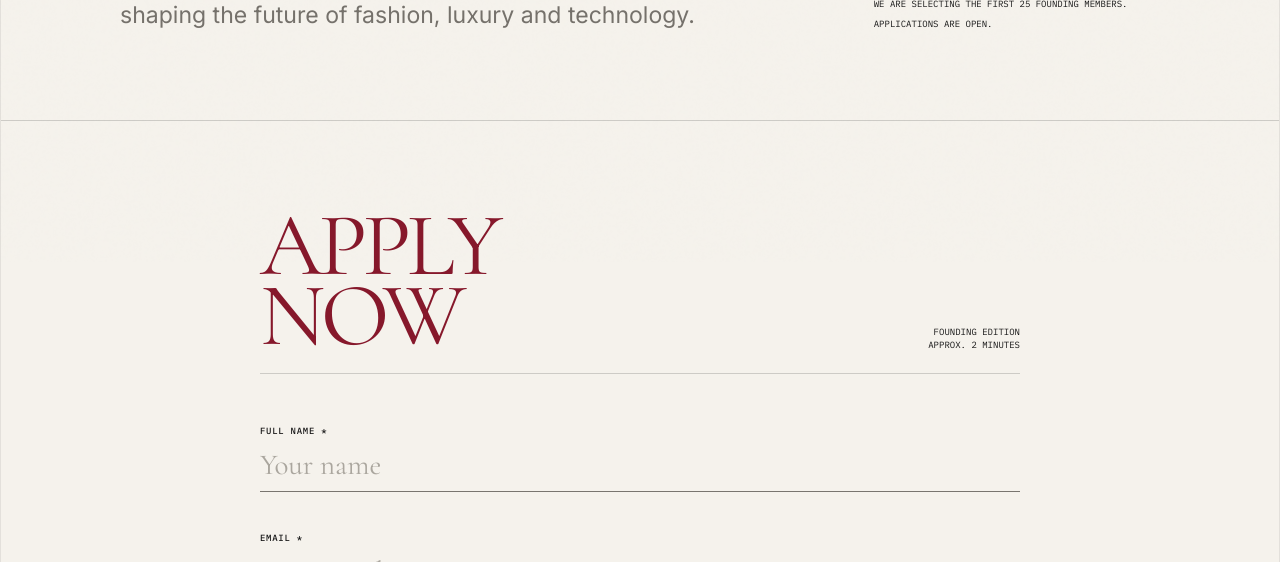
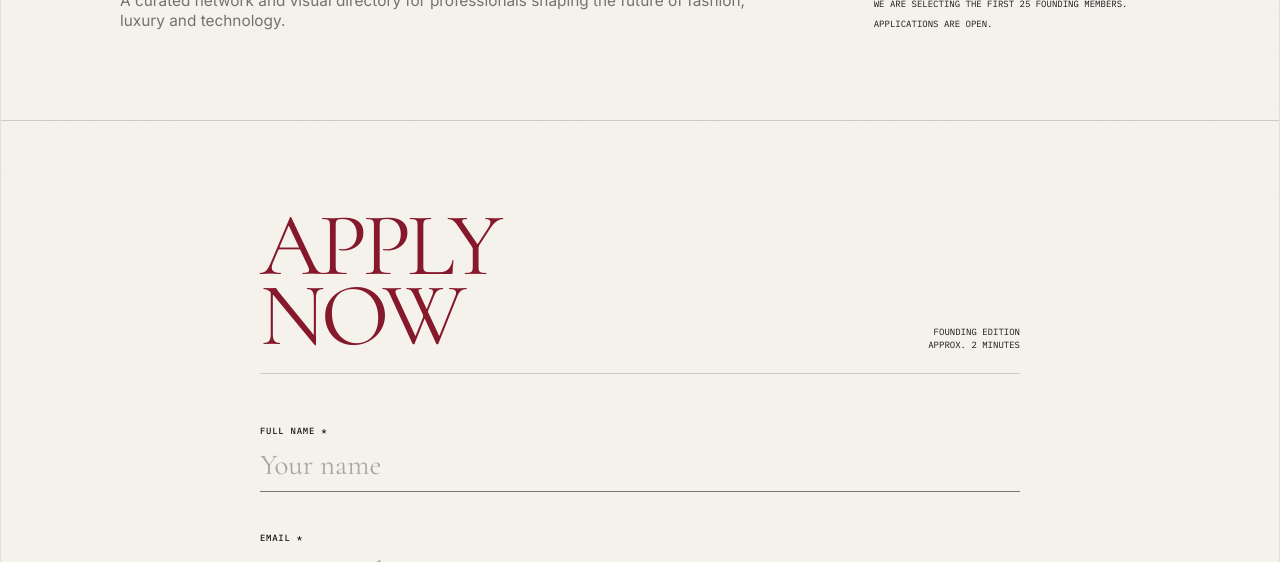
Before and after one commit to mboucheriemartinezvivot/velvet-code, a plain HTML site: page index.html in a window 1280 px wide. Shown: the part 538-1100 px from the top of the page. Drawn offline with nearby package versions, Linux system fonts and the light colour scheme.

Commit message:
Update index.html

```diff
--- a/index.html
+++ b/index.html
@@ -140,7 +140,7 @@
       margin: 0;
       max-width: 640px;
       color: var(--muted);
-      font-size: clamp(17px, 1.8vw, 25px);
+      font-size: clamp(14px, 1.2vw, 19px);
       line-height: 1.3;
     }
 
```
